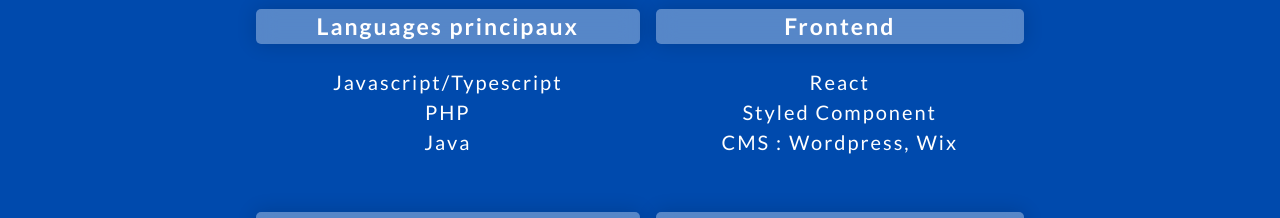
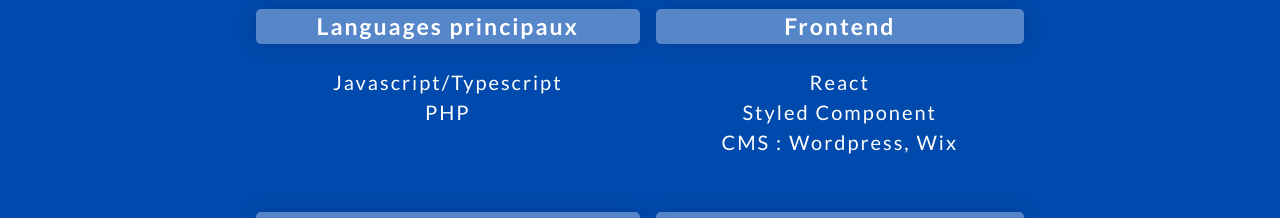
Before and after one commit to Clv86/portfolio, a React (Vite) app: page / in a window 1280 px wide. Shown: the part 1180-1398 px from the top of the page. Built offline with nearby package versions, Linux system fonts and the light colour scheme; a web font is replaced by a local one.

Commit message:
Java deleted

```diff
--- a/src/components/SkillGrid.tsx
+++ b/src/components/SkillGrid.tsx
@@ -8,7 +8,6 @@
         <ul>
           <li>Javascript/Typescript</li>
           <li>PHP</li>
-          <li>Java</li>
         </ul>
       </div>
       <div className="card frontend">
```
